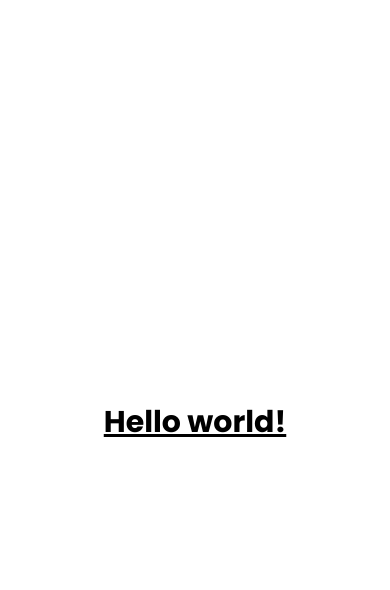
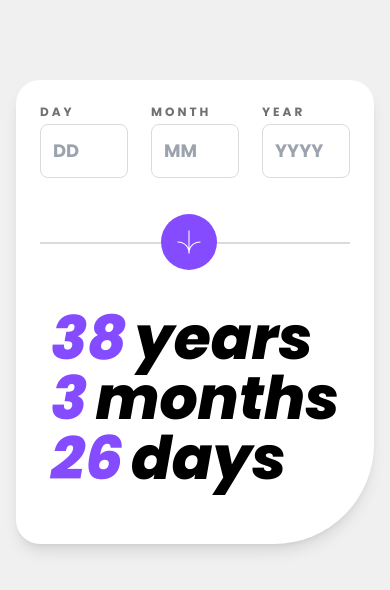
Before and after one commit to fkrunic/frontend-mentor-age-calculator-app, a Vue app: page / in a window 390 px wide. Shown: the top 590 px of the page. Built offline with nearby package versions, Linux system fonts and the light colour scheme.

Commit message:
mobile design

```diff
--- a/src/App.vue
+++ b/src/App.vue
@@ -1,13 +1,12 @@
 <script setup lang="ts">
 import { onMounted } from 'vue';
+import Mobile from './components/Mobile.vue'
 
 onMounted(() => {
-  document.body.className = 'font-poppins'
+  document.body.className = 'font-poppins bg-off-white'
 })
 </script>
 
 <template>
-  <div class="flex flex-col items-center justify-center min-h-screen">
-    <p class="text-3xl font-bold underline">Hello world!</p>
-  </div>
+  <Mobile class="desktop:hidden"></Mobile>
 </template>
--- /dev/null
+++ b/src/components/Display.vue
@@ -0,0 +1,13 @@
+<script setup lang="ts">
+defineProps<{
+  title: string,
+  amount: number
+}>()
+</script>
+
+<template>
+  <div class="flex flex-row gap-2">
+    <p class="text-5xl italic text-purple font-bold">{{ amount }}</p>
+    <p class="text-5xl italic font-bold">{{ title }}</p>
+  </div>
+</template>
--- /dev/null
+++ b/src/components/Mobile.vue
@@ -0,0 +1,68 @@
+<script setup lang="ts">
+import { content } from '../content';
+import Display from './Display.vue'
+
+</script>
+
+<template>
+
+  <!-- Card -->
+  <div class="
+    flex
+    flex-col
+    items-center
+    justify-start
+    gap-16
+    p-6
+
+    mx-4
+    mt-20
+
+    rounded-t-3xl
+    rounded-bl-3xl
+    rounded-br-[100px]
+    shadow-lg
+
+    bg-white
+    ">
+
+    <!-- Date Entry -->
+    <div class="flex flex-row justify-between w-full">
+      <div class="flex flex-col gap-1" v-for="entry of content.inputs">
+        <p class="text-xs tracking-[3px] text-smokey-gray">{{ entry.title }}</p>
+        <input
+          class="
+            w-[5.5rem]
+            p-3
+
+            rounded-lg
+            outline-none
+            border-solid
+            border-[1px]
+
+            border-light-gray
+            text-lg
+            "
+          type="text"
+          :placeholder="entry.placeholder">
+      </div>
+    </div>
+
+    <!-- Divider -->
+    <div class="relative w-full border-solid border-[1px] border-light-gray">
+
+      <!-- Icon -->
+      <div class="absolute left-[7.5rem] -top-[1.8rem] bg-purple p-4 rounded-full">
+        <img class="h-6 w-6" src="../assets/icon-arrow.svg">
+      </div>
+    </div>
+
+    <!-- Display -->
+    <div class="flex flex-col items-start pb-8">
+      <div class="flex flex-row gap-2" v-for="display of content.displays">
+        <p class="text-6xl italic text-purple font-bold">{{ display.amount }}</p>
+        <p class="text-6xl italic font-bold">{{ display.title }}</p>
+      </div>
+    </div>
+  </div>
+</template>
--- /dev/null
+++ b/src/content.ts
@@ -0,0 +1,30 @@
+export const content = {
+  inputs: [
+    {
+      title: 'DAY',
+      placeholder: 'DD'
+    },
+    {
+      title: 'MONTH',
+      placeholder: 'MM'
+    },
+    {
+      title: 'YEAR',
+      placeholder: 'YYYY'
+    }
+  ],
+  displays: [
+    {
+      title: 'years',
+      amount: 38
+    },
+    {
+      title: 'months',
+      amount: 3
+    },
+    {
+      title: 'days',
+      amount: 26
+    }
+  ]
+}
```
